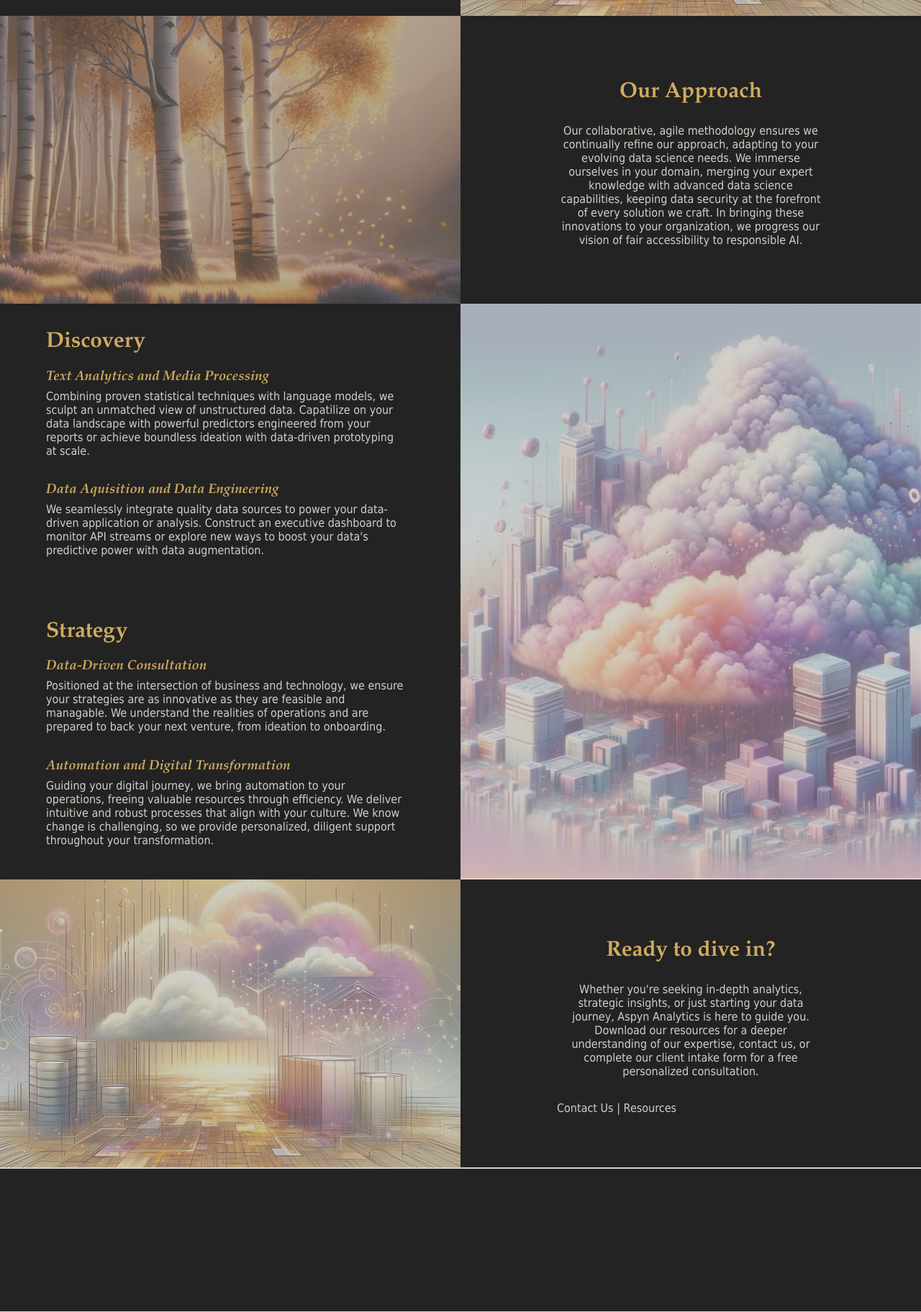
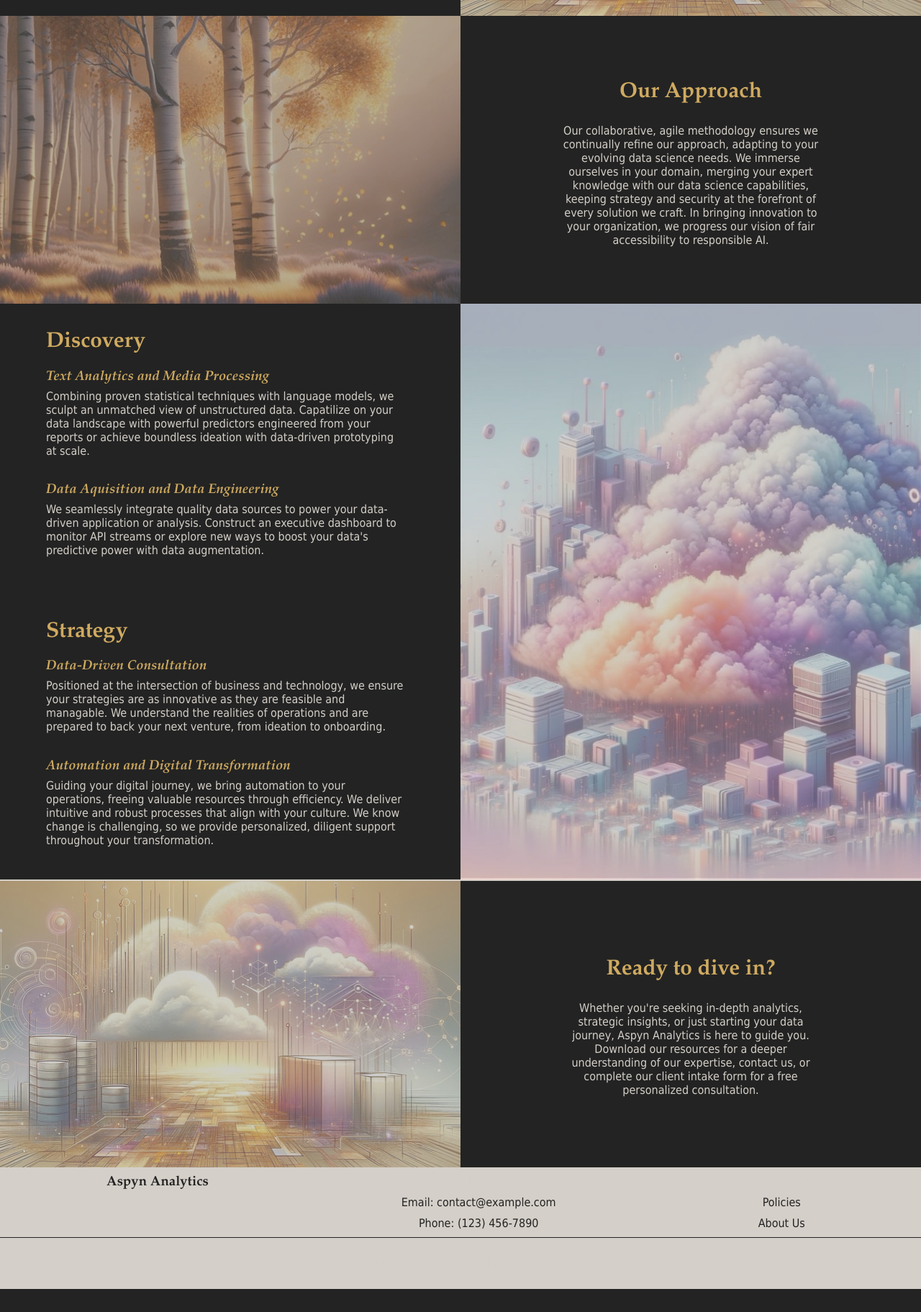
Before and after one commit to ProjectsPortal/consulting-firm-webapp, a Django app: page / in a window 1280 px wide. Shown: the part 1093-2916 px from the top of the page at 72% size. After the commit the page ends 2884 px from the top, so only its background shows below. Run offline with Django 4.2, Linux system fonts and the light colour scheme.

Commit message:
grammer corrections

```diff
--- a/mainapp/templates/mainapp/home.html
+++ b/mainapp/templates/mainapp/home.html
@@ -43,8 +43,8 @@
             <h2>Our Approach</h2>
             <p> Our collaborative, agile methodology ensures we continually refine our approach,
                 adapting to your evolving data science needs. We immerse ourselves in your domain,
-                merging your expert knowledge with advanced data science capabilities, keeping data
-                security at the forefront of every solution we craft. In bringing these innovations
+                merging your expert knowledge with our data science capabilities, keeping strategy
+                and security at the forefront of every solution we craft. In bringing innovation
                 to your organization, we progress our vision of fair accessibility to responsible AI.</p>
         </div>
     </section>
@@ -92,7 +92,7 @@
     </section>
 
     <!-- CTA Banner -->
-    <section id="CTA-banner" class="banner">
+    <section id="CTA-banner" class="featured-section">
         <div class="image-block">
             <img src="{% static 'images/sketch_cityscape_shaded_720x400.jpeg' %}" alt="Ready">
         </div>
@@ -103,7 +103,6 @@
                 Analytics is here to guide you. Download our resources for
                 a deeper understanding of our expertise, contact us, or complete
                 our client intake form for a free personalized consultation.</p>
-            <p>Contact Us | Resources</p>
         </div>
     </section>
 </div>
```
